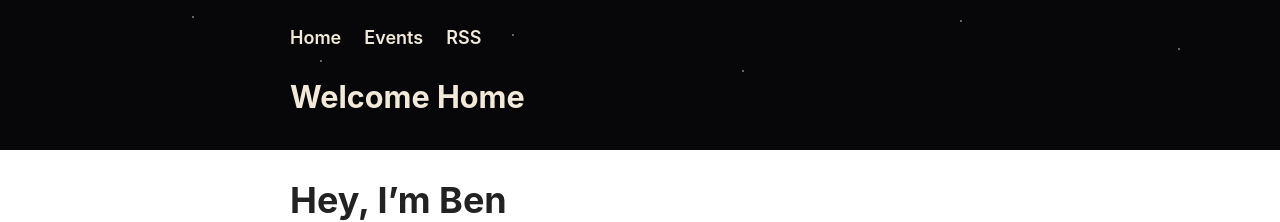
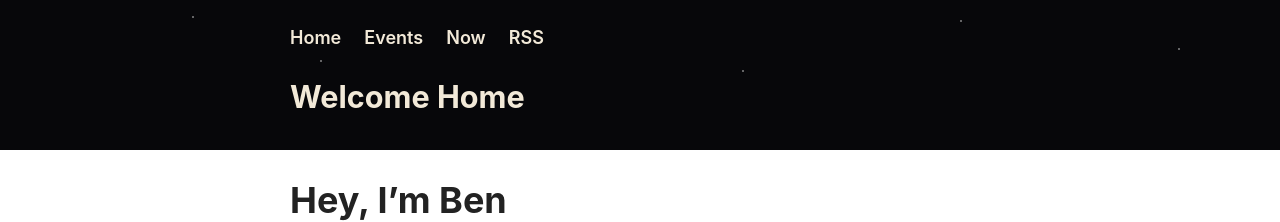
Before and after one commit to benvandw/benvandw.github.io, a Jekyll site: the page built from index.md, in a window 1280 px wide. Shown: the top 222 px of the page. Built offline with Jekyll 4.4.1, drawn with Linux system fonts in a browser that asks for light colours.

Commit message:
Add 'Now' link to the navigation menu

```diff
--- a/_layouts/default.html
+++ b/_layouts/default.html
@@ -22,6 +22,7 @@
       <nav>
         <a href="{{ '/' | relative_url }}">Home</a>
         <a href="{{ '/events' | relative_url }}">Events</a>
+        <a href="{{ '/now' | relative_url }}">Now</a>
         <a href="{{ '/index.xml' | relative_url }}">RSS</a>
       </nav>
       {% if page.url == "/" %}
```
